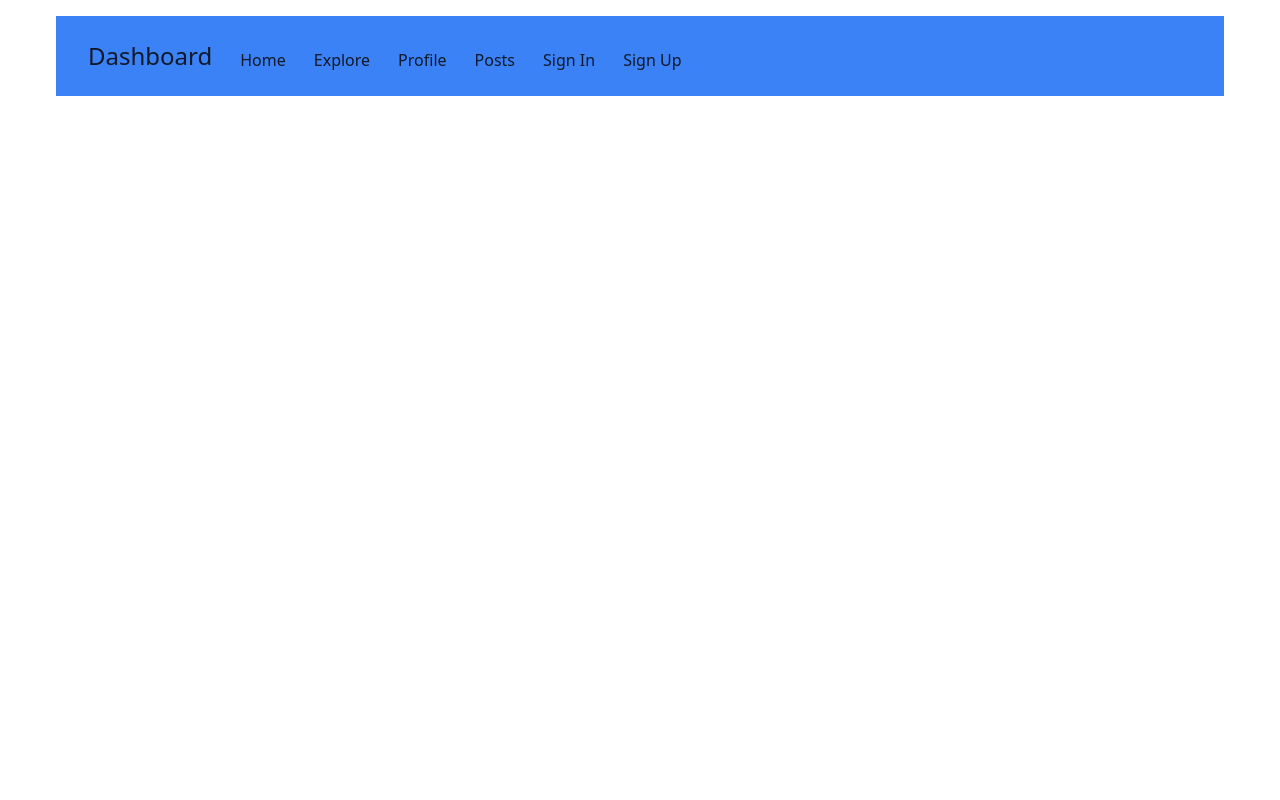
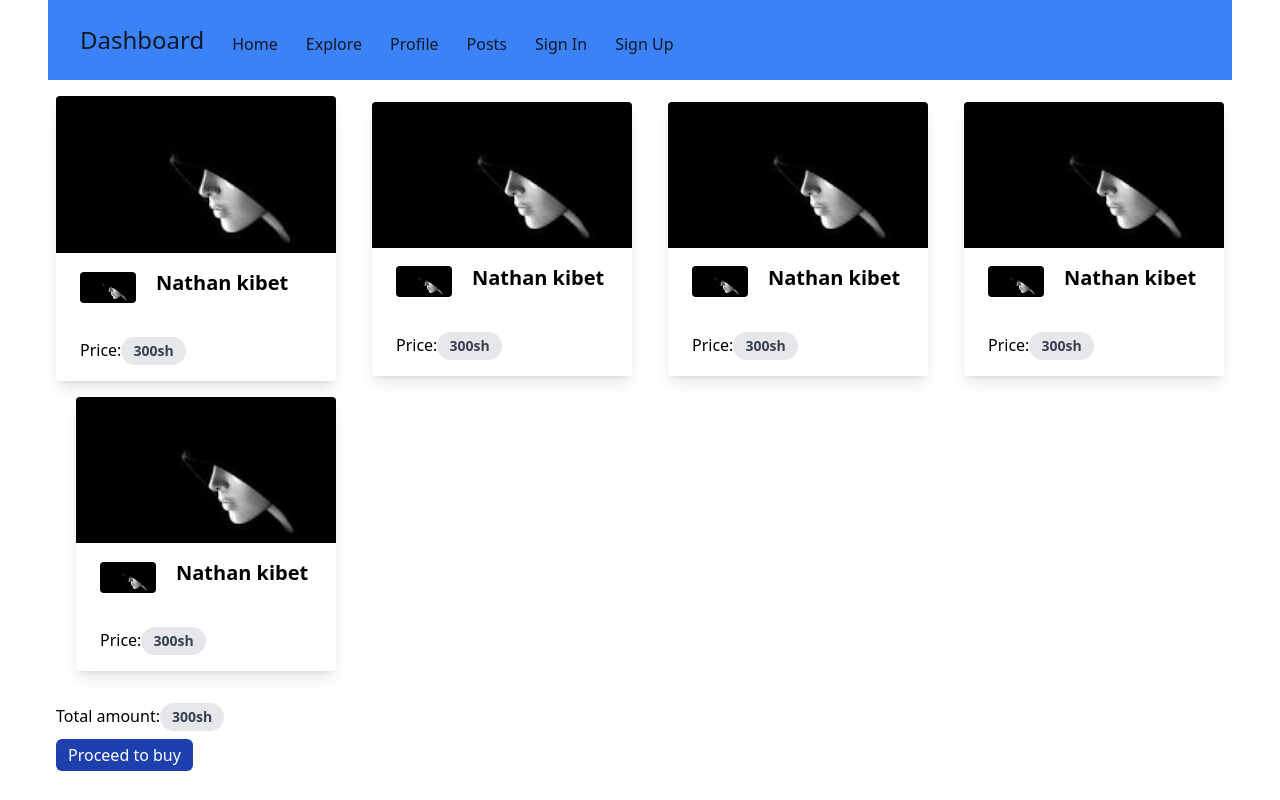
Before and after one commit to nathanrufus/Student-Community-App, a React (Vite) app: page /cart in a window 1280 px wide. Built offline with nearby package versions, Linux system fonts and the light colour scheme.

Commit message:
Added cart and details component

```diff
--- a/src/App.jsx
+++ b/src/App.jsx
@@ -5,6 +5,8 @@ import Signup from "./components/Signup";
 import { Route ,Routes } from "react-router-dom";
 import Home from "./components/Home";
 import Homepage from "./components/Homepage";
+import Details from "./components/Details";
+import Cart from "./components/Cart";
 
 function App() {
   return <div>
@@ -14,6 +16,9 @@ function App() {
       <Route path="/signin" element={<Signin/>}/>
       <Route path="/home" element={ <Homepage/>}/>
       <Route path="/signup" element={<Signup/>}/>
+      <Route path="/details" element={<Details/>}/>
+      <Route path="/cart" element={<Cart/>}/>
+
     </Routes>
 
 
--- /dev/null
+++ b/src/components/Cart.jsx
@@ -0,0 +1,78 @@
+import React from "react";
+import image from "./Assets/5r.jpeg"
+
+
+function Cart() {
+    return <div className="mt-20 max-w-screen-2xl md:px-14 p-4  ">
+        <div className=" space-x-5  items-center justify-center grid md:grid-cols-4 md:gap-4 grid-cols-1">
+            <div class=" max-w-sm rounded overflow-hidden shadow-lg">
+
+                <img class="w-full" src={image} alt="Sunset in the mountains" />
+                <div class="px-6 py-4 flex justify-baseline items-center space-x-5">
+                    <img class="w-full max-w-14 rounded" src={image} alt="Sunset in the mountains" />
+                    <h2 class="font-bold text-xl mb-2">Nathan kibet</h2>
+                </div>
+                <div class="px-6 pt-4 pb-2">
+                    <h1>Price:<span class="inline-block bg-gray-200 rounded-full px-3 py-1 text-sm font-semibold text-gray-700 mr-2 mb-2">300sh</span></h1>
+
+                </div>
+            </div>
+            <div class=" max-w-sm rounded overflow-hidden shadow-lg">
+
+                <img class="w-full" src={image} alt="Sunset in the mountains" />
+                <div class="px-6 py-4 flex justify-baseline items-center space-x-5">
+                    <img class="w-full max-w-14 rounded" src={image} alt="Sunset in the mountains" />
+                    <h2 class="font-bold text-xl mb-2">Nathan kibet</h2>
+                </div>
+                <div class="px-6 pt-4 pb-2">
+                    <h1>Price:<span class="inline-block bg-gray-200 rounded-full px-3 py-1 text-sm font-semibold text-gray-700 mr-2 mb-2">300sh</span></h1>
+
+                </div>
+            </div>
+            <div class=" max-w-sm rounded overflow-hidden shadow-lg">
+
+                <img class="w-full" src={image} alt="Sunset in the mountains" />
+                <div class="px-6 py-4 flex justify-baseline items-center space-x-5">
+                    <img class="w-full max-w-14 rounded" src={image} alt="Sunset in the mountains" />
+                    <h2 class="font-bold text-xl mb-2">Nathan kibet</h2>
+                </div>
+                <div class="px-6 pt-4 pb-2">
+                    <h1>Price:<span class="inline-block bg-gray-200 rounded-full px-3 py-1 text-sm font-semibold text-gray-700 mr-2 mb-2">300sh</span></h1>
+
+                </div>
+            </div>
+            <div class=" max-w-sm rounded overflow-hidden shadow-lg">
+
+                <img class="w-full" src={image} alt="Sunset in the mountains" />
+                <div class="px-6 py-4 flex justify-baseline items-center space-x-5">
+                    <img class="w-full max-w-14 rounded" src={image} alt="Sunset in the mountains" />
+                    <h2 class="font-bold text-xl mb-2">Nathan kibet</h2>
+                </div>
+                <div class="px-6 pt-4 pb-2">
+                    <h1>Price:<span class="inline-block bg-gray-200 rounded-full px-3 py-1 text-sm font-semibold text-gray-700 mr-2 mb-2">300sh</span></h1>
+
+                </div>
+            </div>
+            <div class=" max-w-sm rounded overflow-hidden shadow-lg">
+
+                <img class="w-full" src={image} alt="Sunset in the mountains" />
+                <div class="px-6 py-4 flex justify-baseline items-center space-x-5">
+                    <img class="w-full max-w-14 rounded" src={image} alt="Sunset in the mountains" />
+                    <h2 class="font-bold text-xl mb-2">Nathan kibet</h2>
+                </div>
+                <div class="px-6 pt-4 pb-2">
+                    <h1>Price:<span class="inline-block bg-gray-200 rounded-full px-3 py-1 text-sm font-semibold text-gray-700 mr-2 mb-2">300sh</span></h1>
+
+                </div>
+            </div>
+        </div>
+        <div className=" mt-8">
+            <h1>Total amount:<span class="inline-block bg-gray-200 rounded-full px-3 py-1 text-sm font-semibold text-gray-700 mr-2 mb-2">300sh</span></h1>
+            <button className=" rounded-md bg-blue-800  text-white px-3 py-1 mb-3 hover:bg-blue-400 transition-all duration-300">Proceed to buy</button>
+
+        </div>
+
+    </div>;
+}
+
+export default Cart;
--- /dev/null
+++ b/src/components/Details.jsx
@@ -0,0 +1,40 @@
+import React from "react";
+import image from "./Assets/5r.jpeg"
+import { FcElectronics } from "react-icons/fc";
+
+
+function Details() {
+    return <div className="mt-20 max-w-screen-2xl md:px-14 p-4  ">
+        <div className=" md:flex flex-row space-x-20">
+            <div class=" max-w-lg rounded overflow-hidden shadow-lg mt-6  ">
+                <img class="w-full" src={image} alt="Sunset in the mountains" />
+                <div class="px-6 py-4 flex justify-baseline items-center space-x-5">
+                    <img class="w-full max-w-14 rounded" src={image} alt="Sunset in the mountains" />
+                    <h2 class="font-bold text-xl mb-2">Nathan kibet</h2>
+                </div>
+                <h2 className=" text-xl px-6 text-blue-700 font-semibold">Description:</h2>
+                <p className=" px-6">Lorem ipsum dolor sit amet consectetur adipisicing elit. Eaque, incidunt quas! Hic excepturi aspernatur vitae veritatis magni ut unde eos amet dicta perspiciatis saepe, totam quos possimus officiis? Aspernatur, maxime!</p>
+                <div class="px-6 pt-4 pb-2 flex space-x-5">
+                    <h1>Price:<span class="inline-block bg-gray-200 rounded-full px-3 py-1 text-sm font-semibold text-gray-700 mr-2 mb-2">300sh</span></h1>
+                    <h1 className=" items-center justify-center flex">Category:<span class="inline-block  rounded-full px-3 py-1 text-xl font-semibold text-gray-700 mr-2 mb-2"><FcElectronics /></span></h1>
+                </div>
+                <div className=" px-6">
+                    <button className=" rounded-md bg-blue-800  text-white px-3 py-1 mb-3 hover:bg-blue-400 transition-all duration-300">Buy Now</button>
+
+                </div>
+            </div>
+            <div>
+                <h2 className=" text-2xl text-blue-700 mb-6 mt-4">Pictures</h2>
+                <div className=" grid grid-cols-3 gap-3">
+                    <img src={image} alt="" className=" w-full" />
+                    <img src={image} alt="" className=" w-full" />
+                    <img src={image} alt="" className=" w-full" />
+                    <img src={image} alt="" className=" w-full" />
+                </div>
+            </div>
+        </div>
+
+    </div>;
+}
+
+export default Details;
--- a/src/components/Navbar.jsx
+++ b/src/components/Navbar.jsx
@@ -8,7 +8,7 @@ import { Link } from "react-router-dom";
 
 function Navbar() {
     return (
-        <div class=" fixed top-0 left-0 right-0 md:px-14 p-4 max-w-screen-2xl mx-auto mt-0" >
+        <div class=" fixed top-0 left-0 right-0 md:px-12  max-w-screen-2xl mx-auto" >
             <div class="h-full px-3 py-4 overflow-y-auto bg-blue-500 dark:bg-gray-800">
                 <ul class="space-y-2 font-medium flex flex-row">
                     <Link>
```
